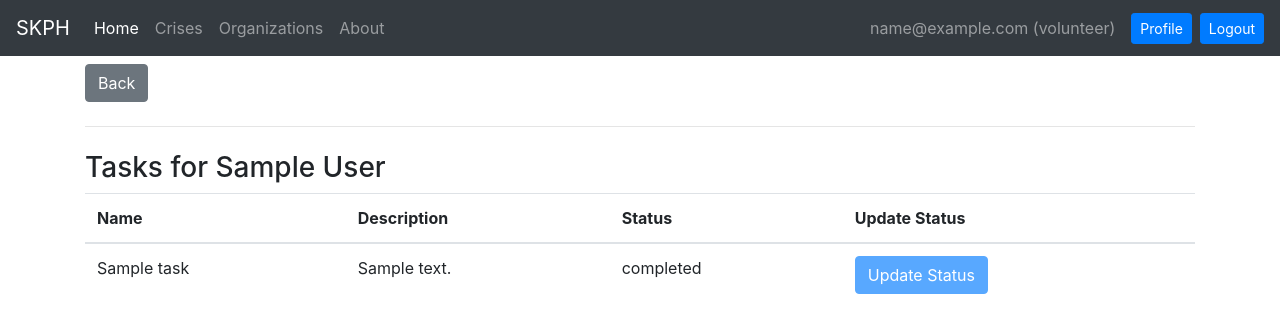
After one commit to IO2024FTIMS/SKPH, a Flask app: page /volunteers/tasks in a window 1280 px wide. The commit adds this page. Shown: the top 333 px of the page. Run offline with Flask 3, Linux system fonts and the light colour scheme; a user stored in the database is signed in; tables that the repository leaves empty hold one stand-in row (values such as "Sample post"); some libraries are stand-ins or nearby versions.

Commit message:
navigation, volunteer profile, task status (#27)

```diff
--- a/app/__init__.py
+++ b/app/__init__.py
@@ -24,7 +24,6 @@ def create_app(config_class=Config):
     mail.init_app(flask_app)
 
     with flask_app.app_context():
-        # db.drop_all()
         db.create_all()
 
     # Register blueprints here
--- a/app/auth/routes.py
+++ b/app/auth/routes.py
@@ -254,9 +254,9 @@ def manage_users():
 def profile():
     role_urls = {
         # 'admin': url_for('admin.dashboard'),
-        'affected': url_for('affected.affected_details', affected_id=current_user.affected.id),
+        # 'affected': url_for('affected.affected_details', affected_id=current_user.affected.id),
         'organization': url_for('organization.organization_profile'),
-        # 'volunteer': url_for('volunteer.dashboard'),
+        'volunteer': url_for('volunteers.volunteer_profile'),
         'authorities': url_for('organization.authorities_profile')
     }
     return redirect(role_urls[current_user.type])
--- a/app/models/task.py
+++ b/app/models/task.py
@@ -1,13 +1,17 @@
-from sqlalchemy import ForeignKey
+from sqlalchemy import Enum, ForeignKey
 from sqlalchemy.orm import Mapped, mapped_column, relationship
 
 from app.extensions import db
 
 
 class Task(db.Model):
+
+    AVAILABLE_STATUS = ('completed', 'ongoing', 'rejected')
+
     id: Mapped[int] = mapped_column(primary_key=True)
     name: Mapped[str]
     description: Mapped[str]
+    status = mapped_column(Enum(*AVAILABLE_STATUS, name='task_status'), default='ongoing', nullable=False)
     charity_campaign_id = mapped_column(ForeignKey('organization_charity_campaign.id'))
     volunteer_id = mapped_column(ForeignKey('volunteer.id'))
     evaluation_id = mapped_column(ForeignKey('evaluation.id'))
--- a/app/templates/volunteers/eval_task.jinja
+++ b/app/templates/volunteers/eval_task.jinja
@@ -14,6 +14,7 @@
       <p>{{ _("Task:") }} {{ task.name }}</p>
       <p>{{ _("Volunteer:") }} {{ task.volunteer.first_name }} {{ task.volunteer.last_name }}</p>
       <p>{{ _("Task Description:") }} {{ task.description }}</p>
+      <p>{{ _("Task Status:") }} {{ task.status }}</p>
       <form action="{{ url_for('volunteers.eval_task', task_id=task.id) }}" method="post">
         <fieldset>
           <div class="form-group">
--- a/app/templates/volunteers/tasks.jinja
+++ b/app/templates/volunteers/tasks.jinja
@@ -14,6 +14,7 @@
       <tr>
         <th scope="col">{{ _("Name") }}</th>
         <th scope="col">{{ _("Description") }}</th>
+        <th scope="col">{{ _("Status") }}</th>
         <th scope="col">{{ _("Evaluation") }}</th>
       </tr>
     </thead>
@@ -22,6 +23,7 @@
       <tr>
         <td>{{ task.name }}</td>
         <td>{{ task.description }}</td>
+        <td>{{ task.status}}</td>
         <td>
           {% if task.evaluation_ %}
           Score: {{ task.evaluation_.score }}<br />Description: {{ task.evaluation_.description }}
--- /dev/null
+++ b/app/templates/volunteers/volunteer_tasks.jinja
@@ -0,0 +1,38 @@
+{% extends "base.jinja" %}
+
+{% block title %}{{ _("Volunteer Tasks") }}{% endblock %}
+
+{% block content %}
+<div class="container mt-2">
+    <div>
+        <a href="{{ url_for('volunteers.fetch_all') }}" class="btn btn-secondary">{{ _("Back") }}</a>
+    </div>
+    <hr class="my-4" />
+    <h3>{{ _("Tasks for") }} {{ volunteer.first_name }} {{ volunteer.last_name }}</h3>
+    <table class="table table-hover">
+        <thead>
+            <tr>
+                <th scope="col">{{ _("Name") }}</th>
+                <th scope="col">{{ _("Description") }}</th>
+                <th scope="col">{{ _("Status") }}</th>
+                <th scope="col">{{ _("Update Status") }}</th>
+            </tr>
+        </thead>
+        <tbody>
+            {% for task in volunteer.tasks %}
+            <tr>
+                <td>{{ task.name }}</td>
+                <td>{{ task.description }}</td>
+                <td>{{ task.status}}</td>
+                <td>
+                    <a href="{{ url_for('volunteers.update_task_status', task_id=task.id) }}"
+                        class="btn btn-primary {% if task.status == 'completed' %}disabled{% endif %}" {% if
+                        task.status=='completed' %} onclick="return false;" disabled {% endif %}>
+                        {{ _("Update Status") }}
+                    </a>
+                </td>
+            </tr>
+            {% endfor %}
+    </table>
+</div>
+{% endblock %}
--- a/app/volunteers/routes.py
+++ b/app/volunteers/routes.py
@@ -1,4 +1,5 @@
 from flask import Blueprint, flash, redirect, render_template, request, url_for
+from flask_login import current_user
 
 from app.extensions import db
 from app.models.address import Address
@@ -62,6 +63,12 @@ def list_tasks(volunteer_id):
     return render_template('tasks.jinja', volunteer=volunteer)
 
 
+@bp.route('/tasks')
+def list_my_tasks():
+    volunteer = db.session.scalar(db.select(Volunteer).where(Volunteer.user_id == current_user.id))
+    return render_template('volunteer_tasks.jinja', volunteer=volunteer)
+
+
 @bp.route('/tasks/create', methods=['GET', 'POST'])
 def create_task():
     volunteers = db.session.scalars(db.select(Volunteer))
@@ -76,6 +83,25 @@ def create_task():
         return redirect(url_for('volunteers.index'))
 
     return render_template('create_task.jinja', volunteers=volunteers.all())
+
+
+@bp.route('task/update-status/<int:task_id>', methods=['GET', 'POST'])
+def update_task_status(task_id):
+    task = db.session.get(Task, task_id)
+
+    if request.method == 'POST':
+        new_status = request.form['status']
+        task.status = new_status
+        db.session.commit()
+        return redirect(url_for('volunteers.list_my_tasks'))
+
+    return render_template('update_task_status.jinja', task=task)
+
+
+@bp.route('volunteer/profile')
+def volunteer_profile():
+    volunteer = db.session.get(Volunteer, current_user.volunteer.id)
+    return render_template('volunteer_profile.jinja', volunteer=volunteer)
 
 
 @bp.route('/tasks/evaluate/<int:task_id>', methods=['GET', 'POST'])
```
Also changed, not shown: app/organization/routes.py (+9 -1 lines), app/templates/index.jinja (+15 -0 lines), app/templates/volunteers/update_task_status.jinja (added, +26 -0 lines), app/templates/volunteers/volunteer_profile.jinja (added, +24 -0 lines).
